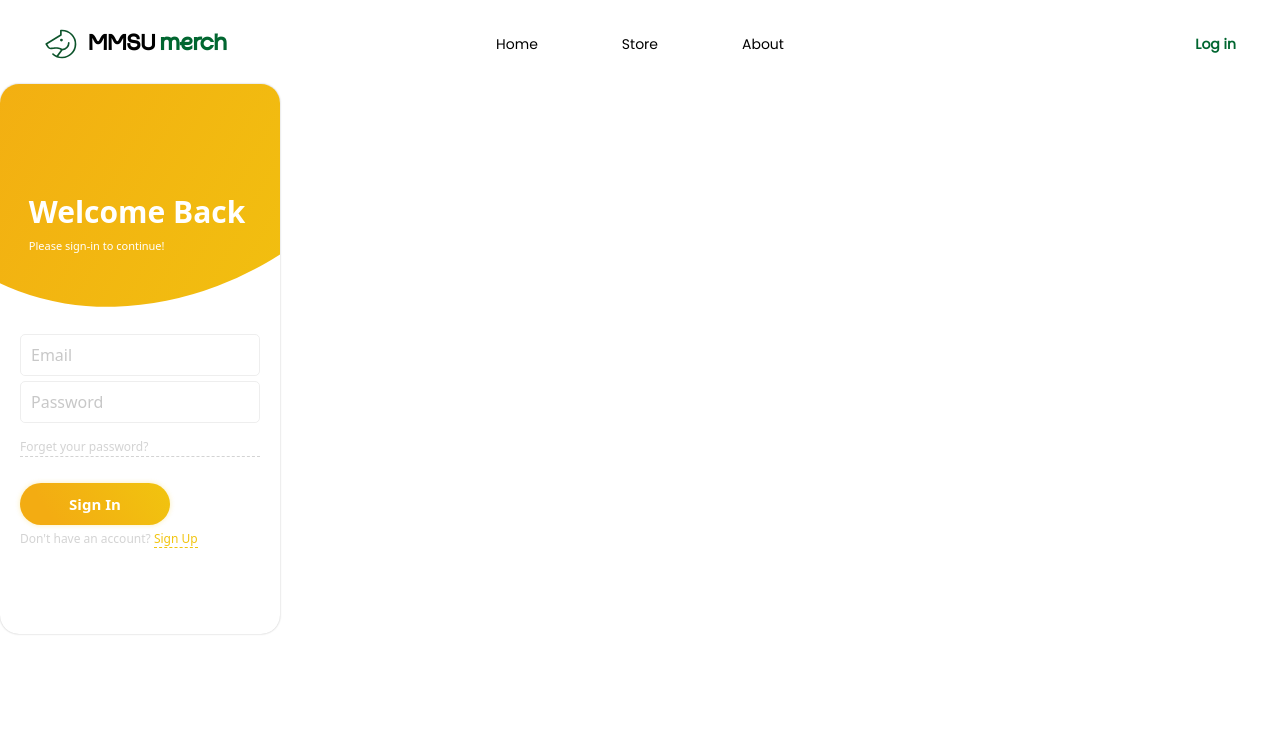
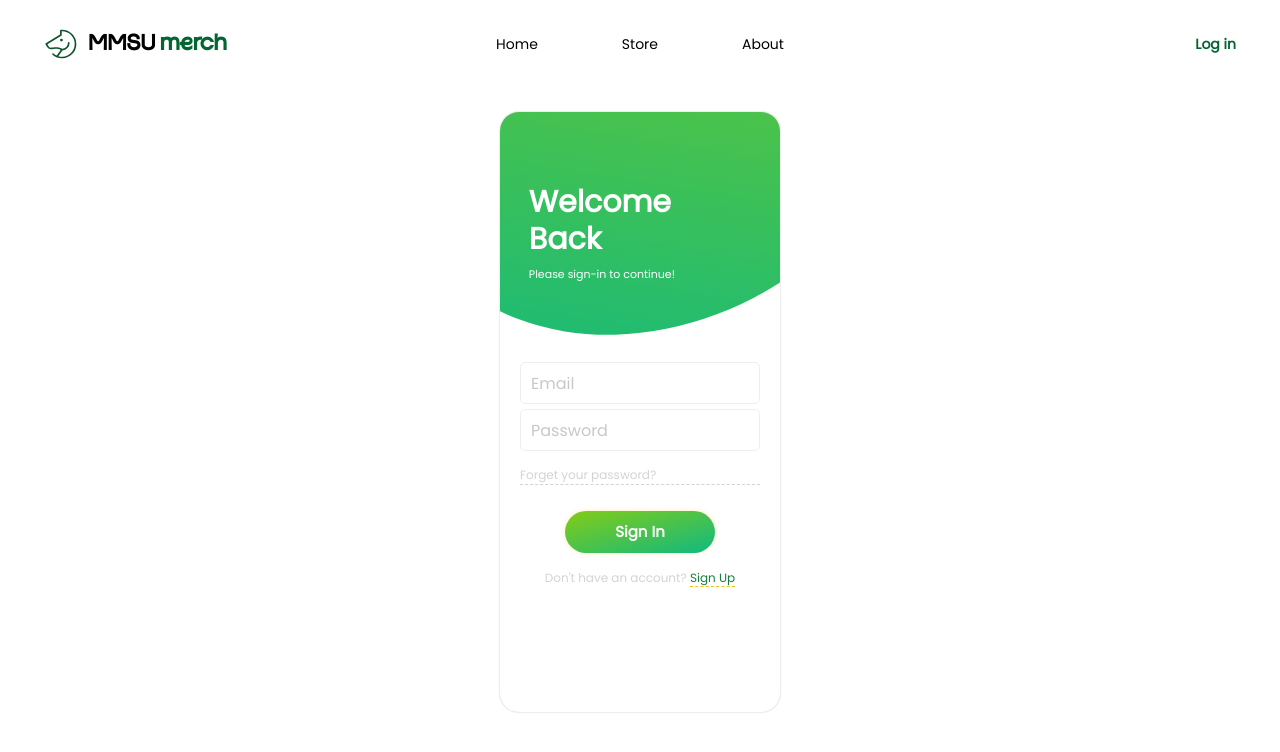
Before and after one commit to ysakiiiiiii/mmsu-frontend, a React (Vite) app: page / in a window 1280 px wide. Both pictures are taken after a click on the button "Buy Now". Shown: the top 752 px of the page. Built offline with nearby package versions, Linux system fonts and the light colour scheme.

Commit message:
Log In Optimized

```diff
--- a/src/components/accountBox/accountContext.jsx
+++ /dev/null
@@ -1,3 +0,0 @@
-import { createContext } from "react";
-
-export const AccountContext = createContext();
--- a/src/components/accountBox/common.jsx
+++ /dev/null
@@ -1,78 +0,0 @@
-import styled from 'styled-components';
-
-export const BoxContainer = styled.div`
-  width: 100%;
-  display: flex;
-  flex-direction: column;
-  align-items: center;
-  margin-top: 10px;
-`;
-
-export const FormContainer = styled.form`
-  width: 100%;
-  display: flex;
-  flex-direction: column;
-`;
-
-export const MutedLink = styled.a`
-  font-size: 12px;
-  color: rgba(200, 200, 200, 0.8);
-  font-weight: 500;
-  text-decoration: none;
-  border-bottom: 1px dashed rgba(200, 200, 200, 0.8);
-`;
-
-export const BoldLink = styled.a`
-  font-size: 12px;
-  color: rgba(241,196,15,1);
-  font-weight: 500;
-  text-decoration: none;
-  border-bottom: 1px dashed rgba(241,196,15,1);
-`;
-
-export const Input = styled.input`
-  width: 100%;
-  height: 42px;
-  outline: none;
-  border: 1px solid rgba(200, 200, 200, 0.3);
-  border-radius: 5px;
-  padding: 0px 10px;
-  transition: all 200ms ease-in-out;
-  margin-bottom: 5px;
-
-  &::placeholder {
-    color: rgba(200, 200, 200, 1);
-  }
-
-
-  &:focus {
-    outline: none;
-    border-bottom: 1px solid rgba(241, 196, 15, 1);
-  }
-`;
-
-export const SubmitButton = styled.button`
-  width: 100%;
-  max-width: 150px;
-  padding: 10px;
-  color: #fff;
-  font-size: 15px;
-  font-weight: 600;
-  border: none;
-  border-radius: 100px;
-  cursor: pointer;
-  transition: all 240ms ease-in-out;
-  background: linear-gradient(
-    58deg, rgba(243,172,18,1) 20%, rgba(241,196,15,1) 100%
-  );
-
-  &:hover {
-    filter: brightness(1.03);
-  }
-`;
-
-export const LineText = styled.p`
-  font-size: 12px;
-  color: rgba(200, 200, 200, 0.8);
-  font-weight: 500;
-`;
--- a/src/components/accountBox/index.jsx
+++ /dev/null
@@ -1,150 +0,0 @@
-import { React, useState } from 'react';
-import styled from 'styled-components';
-import { LoginForm } from './loginForm';
-import { SignupForm } from './signupForm';
-import { motion } from 'framer-motion';
-import { AccountContext } from './accountContext'
-
-const BoxContainer = styled.div`
-  width: 280px;
-  min-height: 550px;
-  display: flex;
-  flex-direction: column;
-  border-radius: 19px;
-  background-color: #fff;
-  box-shadow: 0 0 2px rgba(15, 15, 15, 0.28);
-  position: relative;
-  overflow: hidden;
-`;
-
-const TopContainer = styled.div`
-  width: 100%;
-  height: 250px;
-  display: flex;
-  flex-direction: column;
-  justify-content: flex-end;
-  padding: 0 1.8em;
-  padding-bottom: 5em;
-`;
-
-const BackDrop = styled(motion.div)`
-  position: absolute;
-  width: 160%;
-  height: 550px;
-  display: flex;
-  flex-direction: column;
-  border-radius: 50%;
-  top: -290px;
-  left: -70px;
-  transform: rotate(60deg);
-  background: linear-gradient(
-    58deg, rgba(243,172,18,1) 20%, rgba(241,196,15,1) 100%
-  );
-`;
-
-const HeaderContainer = styled.div`
-  width: 100%;
-  display: flex;
-  flex-direction: column;
-`;
-
-const HeaderText = styled.div`
-  font-size: 30px;
-  font-weight: 600;
-  line-height: 1.24;
-  color: #fff;
-  z-index: 10;
-`;
-
-const SmallText = styled.div`
-  font-size: 11px;
-  font-weight: 500;
-  color: #fff;
-  margin-top: 7px;
-  z-index: 10;
-`;
-
-const InnerContainer = styled.div`
-  width: 100%;
-  display: flex;
-  flex-direction: column;
-  padding: 0px 20px;
-`;
-
-const backdropVariants = {
-  expanded: {
-    width: "233%",
-    height: "1050px",
-    borderRadius: "20%",
-    transform: "rotate(60deg)"
-  },
-  collapsed: {
-    width: "160%",
-    height: "550px",
-    borderRadius: "50%",
-    transform: "rotate(60deg)"
-  }
-}
-
-const expandingTransition = {
-  type: "spring",
-  duration: 2.3,
-  stiffness: 30,
-}
-
-export default function AccountBox(props) {
-  const [isExpanded, setExpanded] = useState(false);
-  const [active, setActive] = useState('signin');
-
-  const playExpandingAnimation = () => {
-    setExpanded(true);
-    setTimeout(() => {
-      setExpanded(false);
-    }, expandingTransition.duration * 1000 - 1500);
-  }
-
-  const switchToSignup = () => {
-    playExpandingAnimation();
-    setTimeout(() => {
-      setActive("signup");
-    }, 400);
-  }
-
-  const switchToSignin = () => {
-    playExpandingAnimation();
-    setTimeout(() => {
-      setActive("signin");
-    }, 400);
-  }
-
-  const contextValue = {switchToSignup, switchToSignin};
-
-  return (
-  <AccountContext.Provider value={contextValue}>
-  <BoxContainer>
-    <TopContainer>
-      <BackDrop
-        initial={false}
-        animate={isExpanded ? "expanded" : "collapsed"}
-        variants={backdropVariants}
-        transition={expandingTransition}
-      />
-      {active === "signin" && <HeaderContainer>
-        <HeaderText>Welcome</HeaderText>
-        <HeaderText>Back</HeaderText>
-        <SmallText>Please sign-in to continue!</SmallText>
-      </HeaderContainer>}
-      {active === "signup" && <HeaderContainer>
-        <HeaderText>Create</HeaderText>
-        <HeaderText>Account</HeaderText>
-        <SmallText>Please sign-up to continue!</SmallText>
-      </HeaderContainer>}
-    </TopContainer>
-    <InnerContainer>
-      {active === "signin" && <LoginForm />}
-      {active === "signup" && <SignupForm />}
-    </InnerContainer>
-  </BoxContainer>
-  </AccountContext.Provider>
-  );
-}
--- a/src/components/accountBox/loginForm.jsx
+++ /dev/null
@@ -1,37 +0,0 @@
-import React, { useContext } from "react";
-import {
-  BoldLink,
-  BoxContainer,
-  FormContainer,
-  Input,
-  LineText,
-  MutedLink,
-  SubmitButton,
-} from "./common";
-import { Marginer } from "../marginer";
-import { AccountContext } from './accountContext';
-
-export function LoginForm(props) {
-
-  const { switchToSignup } = useContext(AccountContext);
-
-  return (
-    <BoxContainer>
-      <FormContainer>
-        <Input type="email" placeholder="Email" />
-        <Input type="password" placeholder="Password" />
-      </FormContainer>
-      <Marginer direction="vertical" margin={10} />
-      <MutedLink href="#">Forget your password?</MutedLink>
-      <Marginer direction="vertical" margin="1.6em" />
-      <SubmitButton type="submit">Signin</SubmitButton>
-      <Marginer direction="vertical" margin="5px" />
-      <LineText>
-        Don't have an accoun?{" "}
-        <BoldLink onClick={switchToSignup} href="#">
-          Signup
-        </BoldLink>
-      </LineText>
-    </BoxContainer>
-  );
-}
--- a/src/components/pages/Home.jsx
+++ b/src/components/pages/Home.jsx
@@ -1,5 +1,6 @@
 import React from "react";
 import Hero from "../structure/Navbar/Hero";
+
 
 export const Home = () => {
   return <Hero />;
--- a/src/components/pages/Login.jsx
+++ b/src/components/pages/Login.jsx
@@ -3,11 +3,11 @@ import styled from "styled-components";
 import { useNavigate } from "react-router-dom";
 import { AuthContext } from "../../auth/AuthWrapper";
 import { Marginer } from "../marginer";
-import { motion } from "framer-motion"; // Make sure it's imported
+import { motion } from "framer-motion";
 
 const BoxContainer = styled.div`
   width: 280px;
-  min-height: 550px;
+  min-height: 600px;
   display: flex;
   flex-direction: column;
   border-radius: 19px;
@@ -21,7 +21,7 @@ export const FormContainer = styled.form`
   width: 100%;
   display: flex;
   flex-direction: column;
-  z-index: 5; /* Ensures the form stays on top */
+  z-index: 5;
 `;
 
 const TopContainer = styled.div`
@@ -44,12 +44,8 @@ const BackDrop = styled(motion.div)`
   top: -290px;
   left: -70px;
   transform: rotate(60deg);
-  background: linear-gradient(
-    58deg,
-    rgba(243, 172, 18, 1) 20%,
-    rgba(241, 196, 15, 1) 100%
-  );
-  z-index: 1; /* Ensure the backdrop stays behind the form */
+  background: linear-gradient(to top left, #10b981, #84cc16);
+  z-index: 10;
 `;
 
 const HeaderContainer = styled.div`
@@ -97,11 +93,12 @@ const Input = styled.input`
 
   &:focus {
     outline: none;
-    border-bottom: 1px solid rgba(241, 196, 15, 1);
+    border-bottom: 1px solid #16a34a;
   }
 `;
 
 export const SubmitButton = styled.button`
+  margin: 0 auto;
   width: 100%;
   max-width: 150px;
   padding: 10px;
@@ -112,25 +109,18 @@ export const SubmitButton = styled.button`
   border-radius: 100px;
   cursor: pointer;
   transition: all 240ms ease-in-out;
-  background: linear-gradient(
-    58deg,
-    rgba(243, 172, 18, 1) 20%,
-    rgba(241, 196, 15, 1) 100%
-  );
+  background: linear-gradient(to top left, #10b981, #84cc16);
   box-shadow: 0 0 5px rgba(241, 196, 15, 0.3);
 
   &:hover {
     filter: brightness(1.03);
-    background: linear-gradient(
-      58deg,
-      rgba(243, 172, 18, 1) 10%,
-      rgba(241, 196, 15, 1) 100%
-    );
+    background: linear-gradient(to top left, #10b981, #84cc16);
     box-shadow: 0 0 10px rgba(241, 196, 15, 0.5);
   }
 `;
 
 const LineText = styled.p`
+  margin: 0 auto;
   font-size: 12px;
   color: rgba(200, 200, 200, 0.8);
   font-weight: 500;
@@ -138,7 +128,7 @@ const LineText = styled.p`
 
 const BoldLink = styled.a`
   font-size: 12px;
-  color: rgba(241, 196, 15, 1);
+  color: #15803d;
   font-weight: 500;
   text-decoration: none;
   border-bottom: 1px dashed rgba(241, 196, 15, 1);
@@ -153,13 +143,17 @@ const MutedLink = styled.a`
 `;
 
 export function Login(props) {
+
   const { login, signup, switchToSignup, switchToLogin, isSignup } =
     useContext(AuthContext);
+
   const navigate = useNavigate();
+
   const [formData, setFormData] = useReducer(
     (formData, newItem) => ({ ...formData, ...newItem }),
-    { userName: "", password: "" }
+    { userName: "", email: "", password: "", repeatPassword: "" }
   );
+
   const [errorMessage, setErrorMessage] = useState(null);
   const [isExpanded, setExpanded] = useState(false);
 
@@ -203,7 +197,7 @@ export function Login(props) {
   };
 
   return (
-    <BoxContainer>
+    <BoxContainer className="font-Poppins m-auto mt-10">
       <TopContainer>
         <BackDrop
           initial={false}
@@ -224,7 +218,7 @@ export function Login(props) {
           }}
           transition={{ type: "spring", duration: 2.3, stiffness: 30 }}
         />
-        <HeaderContainer>
+        <HeaderContainer className="cursor-pointer">
           <HeaderText>
             {isSignup ? "Create Account" : "Welcome Back"}
           </HeaderText>
@@ -234,19 +228,43 @@ export function Login(props) {
         </HeaderContainer>
       </TopContainer>
       <InnerContainer>
+
         <FormContainer>
+          {isSignup && (
+            <Input
+              type="text"
+              placeholder="Username"
+              value={formData.userName}
+              onChange={(e) => setFormData({ userName: e.target.value })}
+            />
+          )}
+
           <Input
             type="text"
             placeholder="Email"
-            value={formData.userName}
+            value={formData.userName || ""}
             onChange={(e) => setFormData({ userName: e.target.value })}
           />
+
+
           <Input
             type="password"
             placeholder="Password"
             value={formData.password}
             onChange={(e) => setFormData({ password: e.target.value })}
           />
+
+          {isSignup && (
+            <Input
+              type="password"
+              placeholder="Repeat Password"
+              value={formData.repeatPassword || ""}
+              onChange={(e) => setFormData({ repeatPassword: e.target.value })}
+            />
+          )}
+
+        {errorMessage && <div className="error text-xs text-red-500 italic">{errorMessage}</div>}
+
         </FormContainer>
         <Marginer direction="vertical" margin={10} />
         <MutedLink href="#">Forget your password?</MutedLink>
@@ -254,13 +272,12 @@ export function Login(props) {
         <SubmitButton type="submit" onClick={isSignup ? doSignup : doLogin}>
           {isSignup ? "Sign Up" : "Sign In"}
         </SubmitButton>
-        {errorMessage && <div className="error">{errorMessage}</div>}
-        <Marginer direction="vertical" margin="5px" />
-        <LineText>
+        <Marginer className="m-2" />
+        <LineText className="cursor-pointer">
           {isSignup ? (
             <>
               Already have an account?{" "}
-              <BoldLink onClick={handleSwitchToLogin}>Sign In</BoldLink>
+              <BoldLink onClick={handleSwitchToLogin} >Sign In</BoldLink>
             </>
           ) : (
             <>
--- a/src/components/pages/User.jsx
+++ b/src/components/pages/User.jsx
@@ -1,9 +1,9 @@
-import React from 'react'
+import React, { useContext } from 'react'
 import { AuthContext } from '../../auth/AuthWrapper';
 
 export const Account = () => {
 
-  const { user } = AuthContext();
+  const { user } = useContext(AuthContext);
 
   return (
        <div className="page">
--- a/src/components/structure/Header.jsx
+++ b/src/components/structure/Header.jsx
@@ -1,10 +1,10 @@
-import React from 'react';
+import React, { useContext } from 'react';
 import { SlSocialInstagram, SlSocialFacebook } from 'react-icons/sl';
 import { RiTwitterXFill } from 'react-icons/ri';
 import { LiaLinkedinIn } from 'react-icons/lia';
 import { CgProfile } from 'react-icons/cg';
 import { Link } from 'react-router-dom';
-import { AuthData } from '../../auth/AuthWrapper'; // adjust path if needed
+import { AuthData } from '../../auth/AuthWrapper';
 
 // Reusable social icon button
 const SocialButton = ({ Icon }) => (
@@ -16,7 +16,7 @@ const SocialButton = ({ Icon }) => (
 );
 
 const RenderHeader = () => {
-  const { user } = AuthData(); // get user info from context
+  const { user } = useContext(AuthData); // get user info from context
 
   return (
     <header className='flex justify-center font bg-green-900 mb-2'>
--- a/src/components/structure/RenderNavigation.jsx
+++ b/src/components/structure/RenderNavigation.jsx
@@ -37,6 +37,8 @@ export const RenderMenu = () => {
     logout();
     navigate("/");
   };
+
+  console.log("User Info:", user);
 
   const MenuItem = ({ r }) => (
     <li>
```
Also changed, not shown: src/components/accountBox/signupForm.jsx (deleted, +0 -36 lines), public/hero-image/hero.jpg (added), public/hero-image/hero2.jpg (added).
